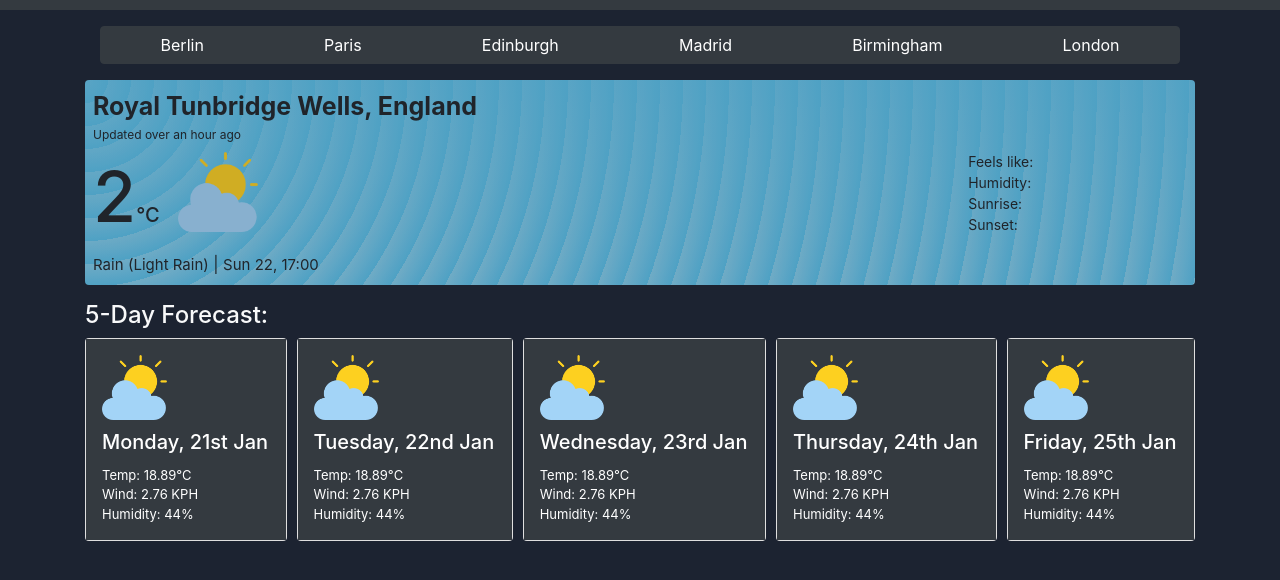
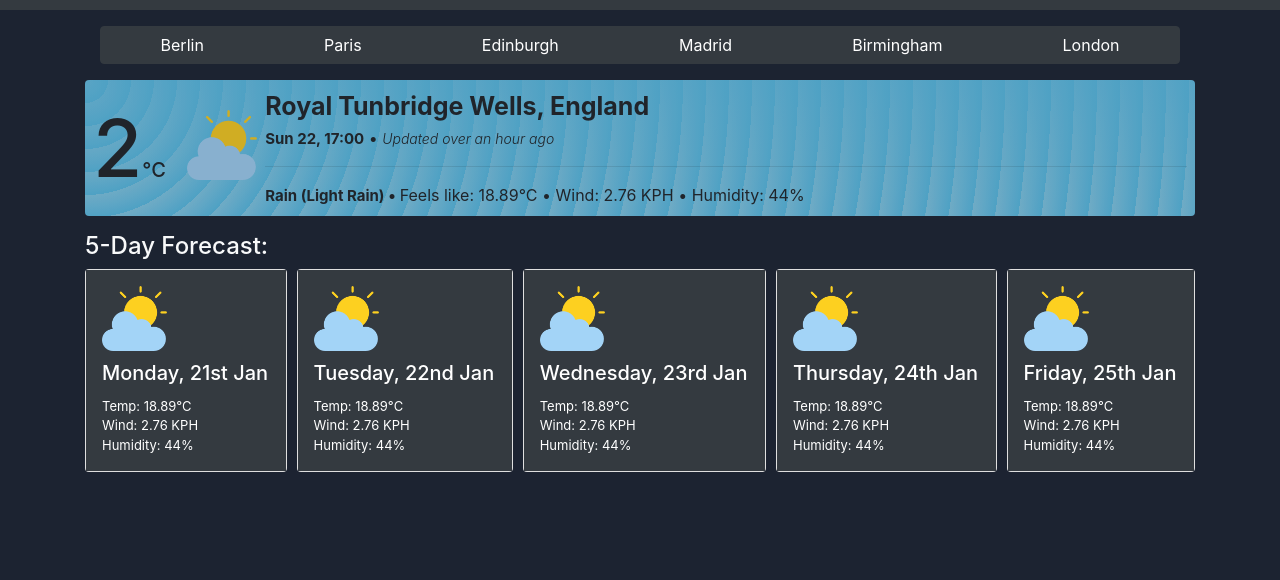
Before and after one commit to dodzikojo/Weather-Dashboard, a plain HTML site: page index.html in a window 1280 px wide. Shown: the part 54-634 px from the top of the page. Drawn offline with nearby package versions, Linux system fonts and the light colour scheme; no server answers.

Commit message:
UI improvements

```diff
--- a/assets/css/style.css
+++ b/assets/css/style.css
@@ -3,21 +3,13 @@ body {
 
 }
 
-#today {
-    /* background-color: #87CEEB; */
+#mainWeatherDash {
     background-color: #5bc1e9;
     opacity: 0.8;
     background-image: repeating-radial-gradient(circle at 0 0, transparent 0, #5bc1e9 23px), repeating-linear-gradient(#87CEEB55, #87CEEB);
+    display: grid;
 }
 
-#mainWeatherDash {
-    display: grid;
-    grid-template-rows: "auto auto auto";
-    grid-template-areas:
-    "locationInfo"
-    "mainWeatherForecast"
-    "descriptionInfo"
-}
 
 #locationInfo {
     position: relative;
@@ -29,36 +21,26 @@ body {
     grid-area: mainWeatherForecast;
 }
 
-#descriptionInfo {
-    position: relative;
-    grid-area: descriptionInfo;
-}
 
 
 
-#mainWeatherForecast {
+/* #mainWeatherForecast {
     display: grid;
     grid-template-columns: 80% auto;
     grid-template-rows: auto;
     grid-template-areas:
         "mainInfo additionalInfo";
-}
+} */
 
 #temperature {
     position: relative;
     grid-area: "mainInfo";
-    font-size: 70px;
+    font-size: 80px;
     font-weight: 500;
     padding: 0px 0px 0px 0px;
     margin: 0px 0px 0px 0px;
 }
 
-#additionalInfo {
-    margin-top: 7px;
-    position: relative;
-    grid-area: additionalInfo;
-    font-size: 14px;
-}
 
 
 #forecast {
@@ -122,7 +104,7 @@ body {
 }
 
 #lastUpdatedInfo {
-    font-size: 12px;
+    font-size: 14px;
     margin-bottom: 0px;
 }
 
@@ -132,7 +114,7 @@ body {
 }
 
 #mainWeatherImage {
-    width: 80px;
+    width: 70px;
     margin-bottom: 20px;
 }
 
@@ -154,6 +136,15 @@ body {
             "three four"
             "five six";
     }
+
+    #mainWeatherDash {
+        display: grid;
+        grid-template-columns: auto;
+        grid-template-rows: "auto";
+        grid-template-areas:
+        "mainWeatherForecast"
+        "locationInfo"
+    }
 }
 
 /* Small devices (portrait tablets and large phones, 600px and up) */
@@ -165,6 +156,13 @@ body {
             "one two"
             "three four"
             "five six";
+    }
+
+    #mainWeatherDash {
+        grid-template-columns: auto 1fr;
+        grid-template-rows: "auto";
+        grid-template-areas:
+        "mainWeatherForecast locationInfo"
     }
 }
 
@@ -179,10 +177,27 @@ body {
         grid-template-areas:
             "one two three four five";
     }
+
+    #mainWeatherDash {
+        grid-template-columns: auto 1fr;
+        grid-template-rows: "auto";
+        grid-template-areas:
+        "mainWeatherForecast locationInfo"
+    }
 }
 
 /* Extra large devices (large laptops and desktops, 1200px and up) */
 @media only screen and (min-width: 1200px) {
+
+
+    #mainWeatherDash {
+        display: grid;
+        grid-template-columns: auto 1fr;
+        grid-template-rows: "auto";
+        grid-template-areas:
+        "mainWeatherForecast locationInfo"
+    }
+
     #forecast {
         display: grid;
         column-gap: 10px;
--- a/index.html
+++ b/index.html
@@ -69,45 +69,52 @@
       </div>
 
       <div id="weather-panel" class="col-12">
-        <section id="today" class="p-2 rounded" role="region" aria-live="polite">
-          <div id="mainWeatherDash" class="">
+        <!-- <section id="today" class="p-2 rounded" role="region" aria-live="polite"> -->
+        <section id="mainWeatherDash" class="p-2 rounded">
+
+          <div class="d-flex h-100 mr-2" id="mainWeatherForecast">
+            <div id="temperature" class="justify-content-center align-self-center">
+              <p class="d-inline">2</p><span id="temperatureUnit" class="d-inline">°C</span>
+              <img id="mainWeatherImage" class="" src="assets/images/cloudy.png">
+            </div>
+
+
+          </div>
 
           <div id="locationInfo" class="">
             <p id="locationName" class="">
               Royal Tunbridge Wells, England
             </p>
-              <p id="lastUpdatedInfo" class="">
+            <p id="currentDateTime" class="pl-0 d-inline font-weight-bold">Sun 22, 17:00</p>
+            <p class="d-inline">•</p>
+            <p id="lastUpdatedInfo" class="d-inline font-weight-light font-italic">
               Updated over an hour ago
             </p>
+            <hr>
+            <div id="descriptionDash" class="d-inline font-weight-bold">
+              <p id="mainDescription" class="px-0 col-6 d-inline">Rain</p>
+              <p id="secondaryDescription" class="px-0 col-6 d-inline">(Light Rain)</p>
+              <p class="d-inline">•</p>
+            </div>
+
+            <div id="additionalInfo" class="d-inline">
+              <p class="pt-0 pb-0 mt-0 mb-0 d-inline">Feels like: <span id="feelLikeValue">18.89°C</span></p>
+              <p class="d-inline">•</p>
+              <p class="pt-0 pb-0 mt-0 mb-0 d-inline">Wind: <span id="windValue">2.76 KPH</span></p>
+              <p class="d-inline">•</p>
+              <p class="pt-0 pb-0 mt-0 mb-0 d-inline">Humidity: <span id="humidityValue">44%</span></p>
+            </div>
           </div>
 
 
 
-            <div class="float-end" id="mainWeatherForecast">
-              <div id="temperature" class="">
-                <p class="d-inline">2</p><span id="temperatureUnit" class="d-inline">°C</span>
-                <img id="mainWeatherImage" class="" src="assets/images/cloudy.png">
-              </div>
-              <div id="additionalInfo" class="">
-                <p class="pt-0 pb-0 mt-0 mb-0">Feels like:<span id="feelLikeValue"></span></p>
-                <p class="pt-0 pb-0 mt-0 mb-0">Humidity:<span id="humidityValue"></span></p>
-                <p class="pt-0 pb-0 mt-0 mb-0">Sunrise:<span id="sunriseTime"></span></p>
-                <p class="pt-0 pb-0 mt-0 mb-0">Sunset:<span id="sunsetTime"></span></p>
-              </div>
-            </div>
 
 
-            <div id="descriptionDash" class="">
-
-              <p id="mainDescription" class="px-0 col-6 d-inline">Rain</p>
-              <p id="secondaryDescription" class="px-0 col-6 d-inline">(Light Rain)</p>
-              <p class="d-inline">|</p>
-              <p id="currentDateTime" class="col-6 pl-0 d-inline">Sun 22, 17:00</p>
 
 
-            </div>
-          </div>
+
         </section>
+        <!-- </section> -->
         <section class="mt-3 " role="region" aria-live="polite">
           <h4 class="text-light">5-Day Forecast:</h4>
           <div id="forecast">
```
Lines whose indentation alone changed are shown as unchanged.
